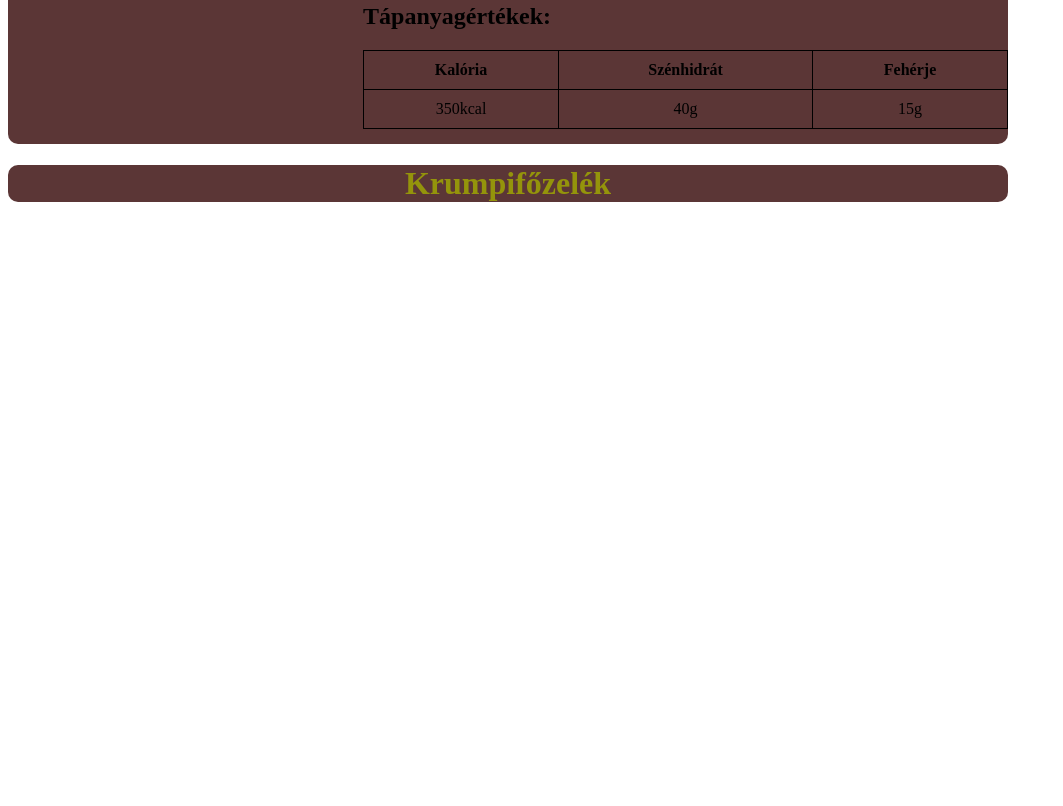
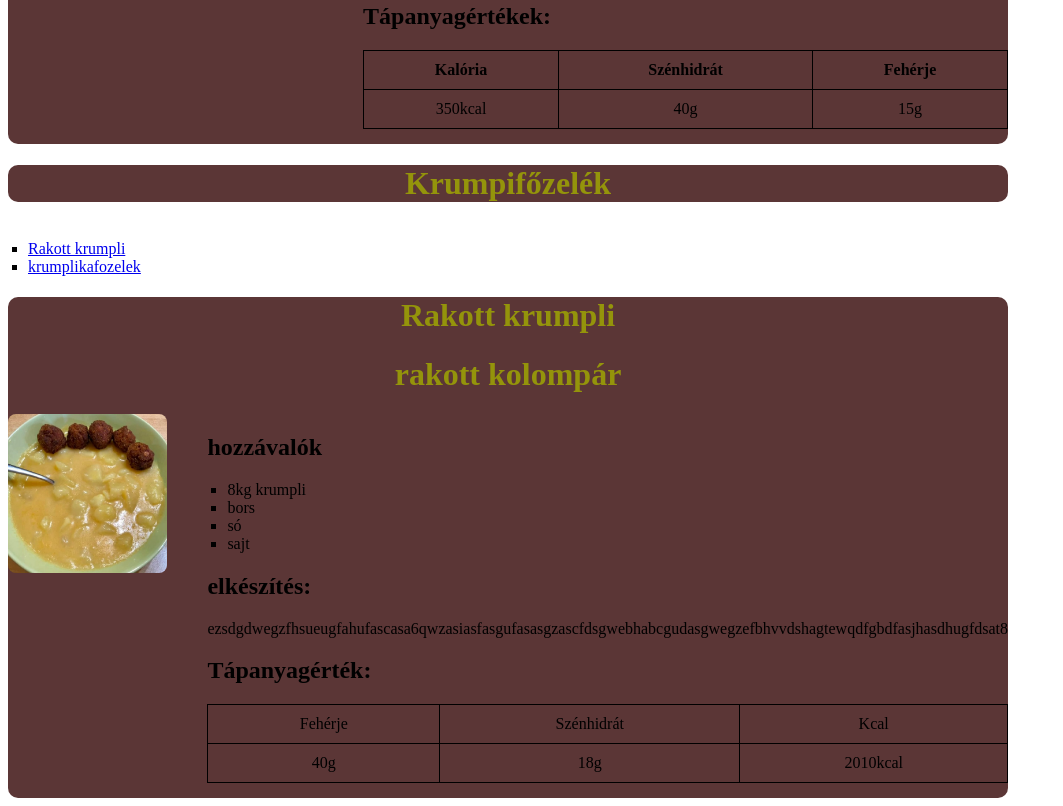
Before and after one commit to laci3939/recept, a plain HTML site: page index.html in a window 1280 px wide. Shown: the part 485-1291 px from the top of the page, without its empty margins (0-1063 px from the left). Before the commit the page ends 800 px from the top, so only its background shows below. Drawn offline with Linux system fonts and the light colour scheme.

Commit message:
finish the project

```diff
--- a/index.html
+++ b/index.html
@@ -60,4 +60,60 @@
     </div>
     </div>
 </body>
+
+<body>
+    <nav>
+        <ul>
+            <li><a href="#rakott krumpli">Rakott krumpli</a></li>
+            <li><a href="#krumplikafozelek">krumplikafozelek</a></li>
+        </ul>
+    </nav>
+    <div class="container">
+        <header>
+            <h1 id="rakott kolompár">Rakott krumpli</h1>
+            <h1>rakott kolompár</h1>
+        </header>
+
+        <div class="content">
+        <div class="media" >
+
+            <img src="krumplifozelek.jpg" alt="">
+        </div>
+
+        <div class="details">
+
+          <h2>hozzávalók</h2>
+
+            <ul>
+
+               <li>8kg krumpli</li>
+               <li>bors</li>
+               <li>só</li>
+               <li>sajt</li>
+
+            </ul>
+            <h2>elkészítés:</h2>
+            <p>ezsdgdwegzfhsueugfahufascasa6qwzasiasfasgufasasgzascfdsgwebhabcgudasgwegzefbhvvdshagtewqdfgbdfasjhasdhugfdsat8</p>
+            <h2>Tápanyagérték:</h2>
+            <table>
+                 <tr>
+                         <td>Fehérje</td>
+                         <td>Szénhidrát</td>
+                         <td>Kcal</td>
+                 </tr>
+
+                    <tr>
+                          <td>40g</td>
+                          <td>18g</td>
+                          <td>2010kcal</td>
+                    </tr>
+
+
+            </table>
+
+        </div>
+
+     </div>
+
+ </body>
 </html>
```
Also changed, not shown: krumplifozelek.jpg (added).
